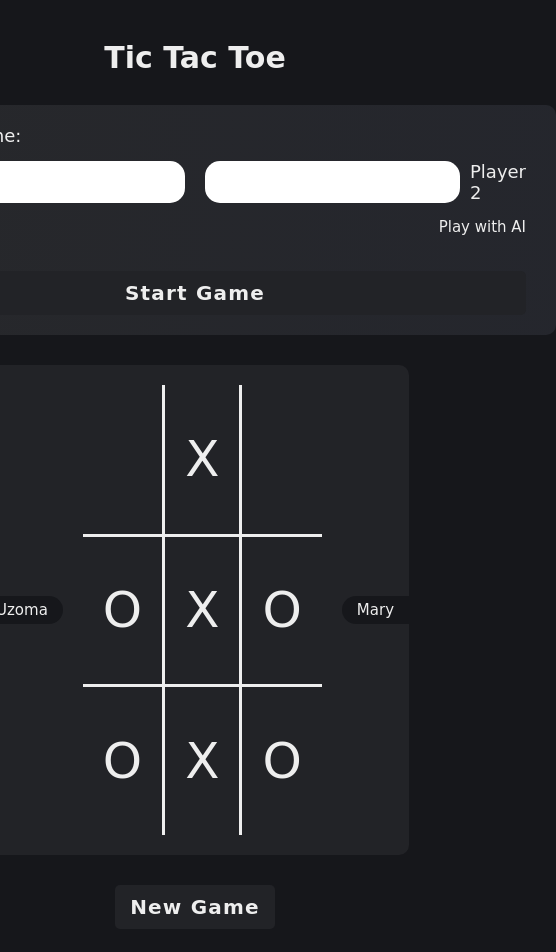
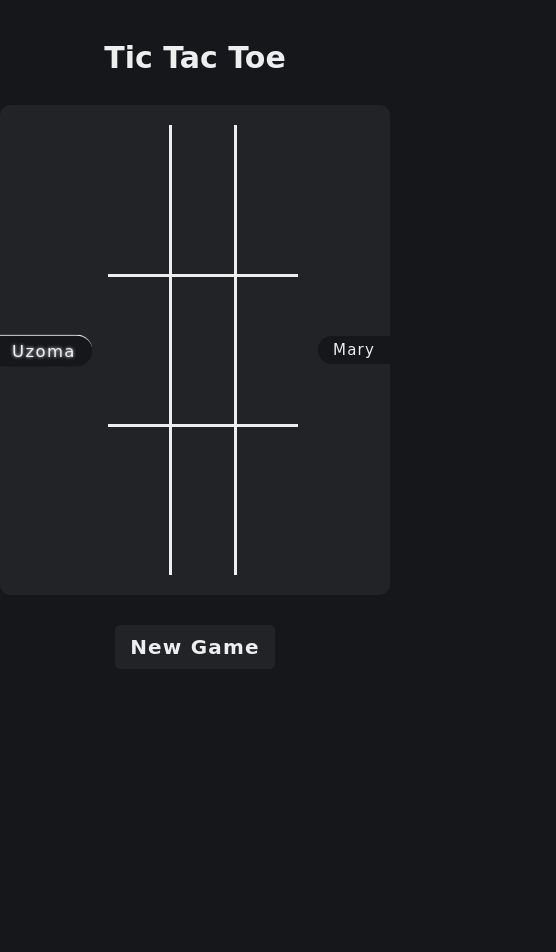
Before and after one commit to UZ0M1AN/Tic-Tac-Toe, a plain HTML site: page index.html in a window 390 px wide. Both pictures are taken after a click on the button "Start Game". Shown: the whole page, 556 px wide, since content can reach past the window. After the commit the page ends 844 px from the top, so only its background shows below. Drawn offline with Linux system fonts and the light colour scheme.

Commit message:
Add all of the functionality but the winning algorithm

```diff
--- a/index.html
+++ b/index.html
@@ -30,31 +30,31 @@
         <button class="btn btn--start">Start Game</button>
     </div>
 
-    <div class="gameboard">
-        <p class="p1-name">Uzoma</p> <!-- Remember to use JS to handle differences in name lengths -->
+    <div class="gameboard no-display">
+        <p class="p1-name active">Uzoma</p> <!-- Remember to use JS to handle differences in name lengths -->
 
         <table>
             <tr>
-                <td></td>
-                <td>x</td>
-                <td></td>
+                <td data-cell="0-0"></td>
+                <td data-cell="0-1"></td>
+                <td data-cell="0-2"></td>
             </tr>
             <tr>
-                <td>o</td>
-                <td>x</td>
-                <td>o</td>
+                <td data-cell="1-0"></td>
+                <td data-cell="1-1"></td>
+                <td data-cell="1-2"></td>
             </tr>
             <tr>
-                <td>o</td>
-                <td>x</td>
-                <td>o</td>
+                <td data-cell="2-0"></td>
+                <td data-cell="2-1"></td>
+                <td data-cell="2-2"></td>
             </tr>
         </table>
 
         <p class="p2-name">Mary</p>
     </div>
 
-    <div class="new-game">
+    <div class="new-game no-display">
         <button class="btn btn--new">New Game</button>
     </div>
     </div>
--- a/script.js
+++ b/script.js
@@ -1,3 +1,157 @@
 console.log('uzomian...');
 
 const log = (...a) => console.log(...a);
+
+////////////////////////////////////////////////////////////////////////////////////////////////////////
+//////////////////////////// FACTORY FUNCTIONS ////////////////////////////////////////////////////////
+function eventFactory() {
+
+}
+
+///////////////////////////////////////////////////////////////////////////////////////////////////////
+/////////////////////////////// MODULE PATTERNS //////////////////////////////////////////////////////
+const elemModule = (function () {
+    return {
+        form: document.querySelector('.form'),
+        startBtn: document.querySelector('.btn--start'),
+        p1: document.querySelector('#p1'),
+        p2: document.querySelector('#p2'),
+        p1Label: document.querySelector('.player-1 > label'),
+        p2Label: document.querySelector('.player-2 > label'),
+        ai: document.querySelector('.ai'),
+        gameboard: document.querySelector('.gameboard'),
+        gameCells: document.querySelectorAll('td'),
+        p1Name: document.querySelector('.p1-name'),
+        p2Name: document.querySelector('.p2-name'),
+        newGameDiv: document.querySelector('.new-game'),
+        newGameBtn: document.querySelector('.btn--new'),
+    }
+})();
+
+const varModule = (function() {
+    return {
+        counter: 0,
+        gameboardArr: [
+            ['', '', ''],
+            ['', '', ''],
+            ['', '', ''],
+        ],
+    }
+})();
+
+const eventsModule = (function() {
+    // Private Methods
+    function _changeClass(elem, func, cssClass) {
+        elem.classList[func](cssClass);
+    }
+
+    function _winPattern() {
+        // const arr = varModule.gameboardArr;
+        // const [c1, c2, c3] = [arr[0][0], arr[0][1], arr[0][2]];
+        // const [c4, c5, c6] = [arr[1][0], arr[1][1], arr[1][2]];
+        // const [c7, c8, c9] = [arr[2][0], arr[2][1], arr[2][2]];
+        // let [x, o] = [{}, {}];
+
+        // for (let i = 0; i < arr.length; i++)
+        //     for (let j = 0; j < arr[i].length; j++) {
+        //         if (arr[i][j] == 'x') x[i] = j;
+        //         if (arr[i][j] == 'o') o[i] = j;
+        //     }
+
+        // const keysX = Object.keys(x);
+        // const diffX = Object.keys(x).map((key, i, arr) => +arr[i+1] - +key)
+        // return diffX
+
+        // return [_equality(c1,c2,c3), _equality(c4,c5,c6), _equality(c7,c8,c9), _equality(c1,c4,c7), _equality(c2,c5,c8), _equality(c3,c6,c9), _equality(c1,c5,c9), _equality(c3,c5,c7)].find(Boolean);
+    }
+
+    // function _equality(...val) {
+    //     const result = val.every(v => v == 'x') || val.every(v => v == 'o');
+    //     return result ? val : false;
+    // }
+
+    // Public Methods
+    function startGame() {
+        const player1 = elemModule.p1.value || 'Uzoma';
+        const player2 = elemModule.p2.className == 'no-display' ? 'Robot' : elemModule.p2.value || 'Mary';
+        elemModule.p1Name.textContent = player1;
+        elemModule.p2Name.textContent = player2;
+
+        _changeClass(elemModule.gameboard, 'remove', 'no-display');
+        _changeClass(elemModule.newGameDiv, 'remove', 'no-display');
+        _changeClass(elemModule.form, 'add', 'no-display');
+
+        // Clear the input fields
+        elemModule.p1.value = elemModule.p2.value = '';
+    }
+
+    function changeForm(e) {
+        _changeClass(elemModule.p2, 'toggle', 'no-display');
+
+        if (elemModule.p2Label.textContent) {
+            elemModule.p2Label.textContent = '';
+            elemModule.p1Label.textContent = 'Player';
+            e.target.textContent = 'Play with Human';
+        }
+        else {
+            elemModule.p2Label.textContent = 'Player 2';
+            elemModule.p1Label.textContent = 'Player 1';
+            e.target.textContent = 'Play with AI';
+        }
+    }
+
+    function displayXAndO(e) {
+        if (e.target.textContent) return;
+
+        // Change active player name
+        _changeClass(elemModule.p2Name, 'toggle', 'active');
+        _changeClass(elemModule.p1Name, 'toggle', 'active');
+
+        // Display X and O in DOM and in gameboardArr
+        const i = e.target.dataset.cell;
+
+        e.target.textContent = varModule.counter % 2 ? 'o' : 'x';
+        varModule.gameboardArr[i[0]][i.slice(-1)] = e.target.textContent;
+        // log(varModule.gameboardArr);
+        // log(_winPattern())
+
+        // Update counter
+        varModule.counter++;
+    }
+
+    function newGame() {
+        _changeClass(elemModule.gameboard, 'add', 'no-display');
+        _changeClass(elemModule.newGameDiv, 'add', 'no-display');
+        _changeClass(elemModule.form, 'remove', 'no-display');
+
+        // Clear Gamebaord in DOM...
+        elemModule.gameCells.forEach(gameCell => {
+            gameCell.textContent = '';
+        })
+
+        // ...and in Array
+        varModule.gameboardArr = varModule.gameboardArr.map(x => ['', '', '']);
+
+        // Reset counter
+        varModule.counter = 0;
+    }
+
+
+    return {
+        startGame,
+        changeForm,
+        displayXAndO,
+        newGame,
+    }
+})();
+
+
+const DOMModule = (function() {
+    elemModule.startBtn.addEventListener('click', eventsModule.startGame);
+    elemModule.ai.addEventListener('click', eventsModule.changeForm);
+    elemModule.newGameBtn.addEventListener('click', eventsModule.newGame);
+
+    elemModule.gameCells.forEach(gameCell => {
+        gameCell.addEventListener('click', eventsModule.displayXAndO);
+    })
+})();
--- a/style.css
+++ b/style.css
@@ -40,6 +40,11 @@ h1 {
 .ai,
 .btn {
     cursor: pointer;
+}
+
+.ai,
+.btn,
+td {
     transition: all .15s;
 }
 
@@ -68,9 +73,15 @@ h1 {
     gap: 1.5rem;
 }
 
+.form > p {
+    text-align: center;
+}
+
 .player-names {
     display: flex;
     gap: 2rem;
+
+    margin-top: 2rem;
 }
 
 .player-names div {
@@ -125,6 +136,7 @@ h1 {
 .p1-name,
 .p2-name {
     font-size: 1.5rem;
+    letter-spacing: 1.2px;
     background-color: #16171B;
     padding: .5rem 1.5rem;
 
@@ -169,6 +181,11 @@ td {
 
     text-transform: uppercase;
 }
+
+td:hover {
+    transform: scale(1.01);
+    background-color: hsl(228, 10%, 9%);
+}
 /* /////////////////////////////////////////////////////////// */
 
 /* BUTTON */
@@ -186,3 +203,9 @@ td {
 .no-display {
     display: none;
 }
+
+.active {
+    text-shadow: 0 0 3px #eee;
+    transform: scale(1.1);
+    border-top: 1px solid #eee;
+}
```
